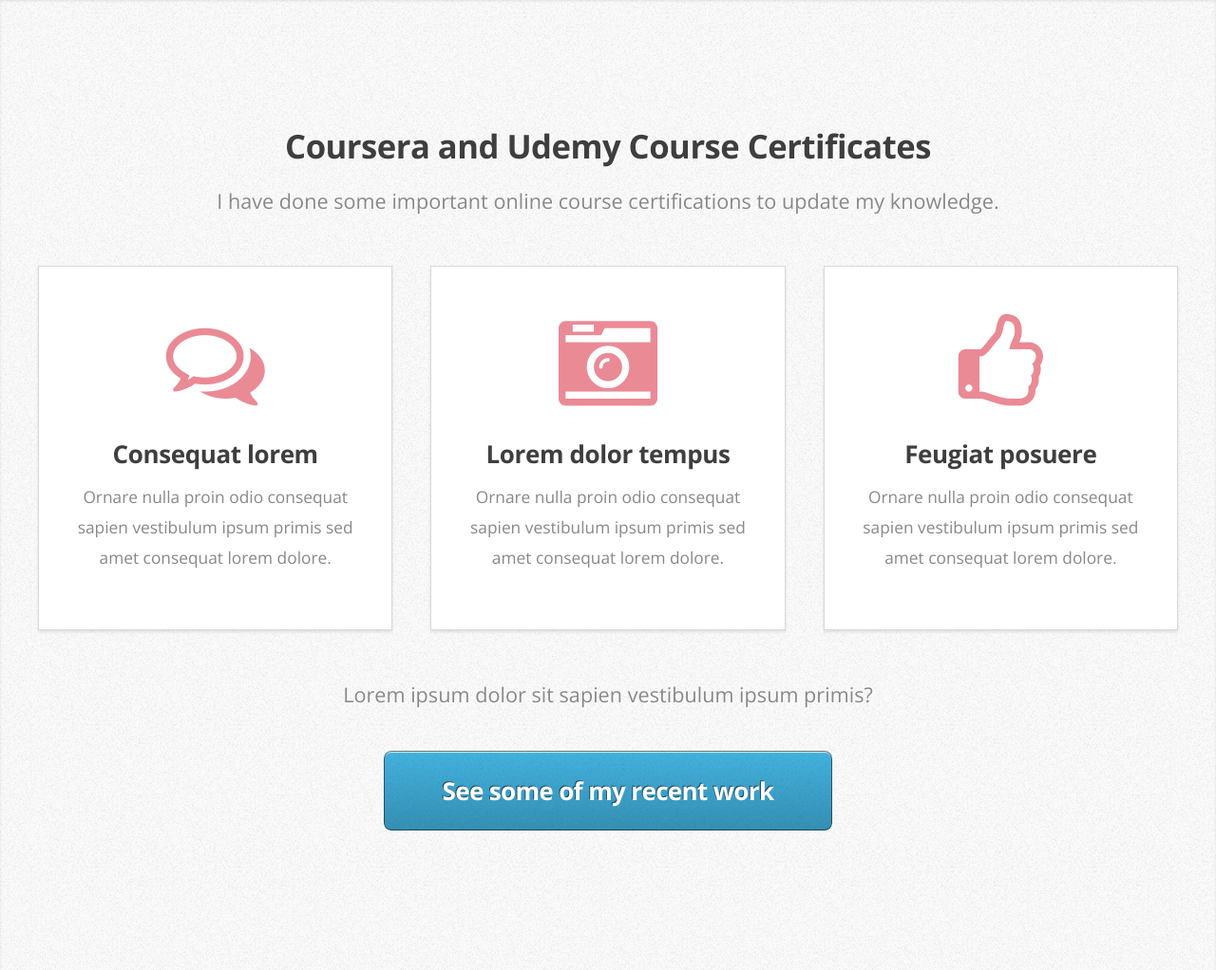
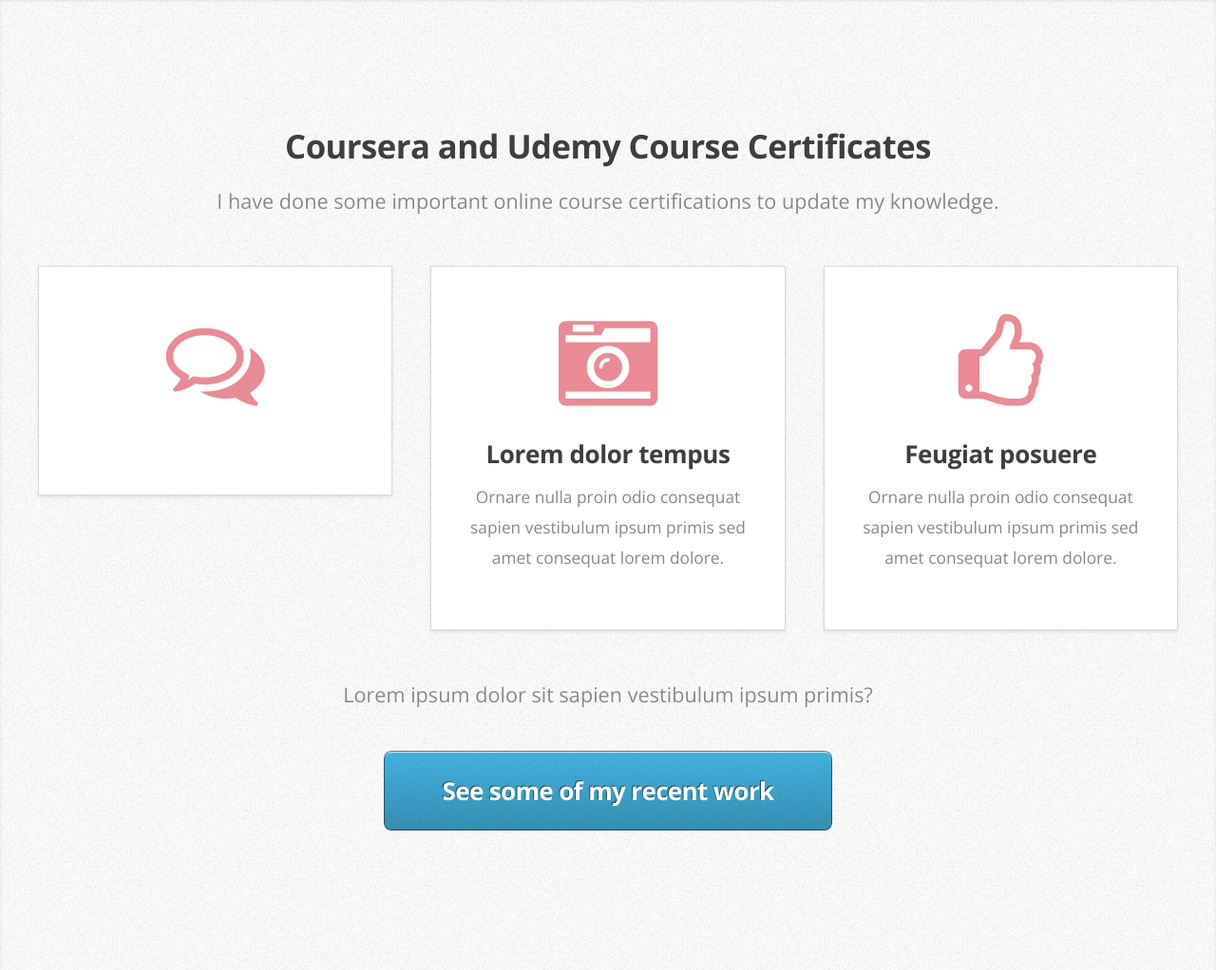
Before and after one commit to ManukumarNM/Profile_Django, a Django app: page / in a window 1280 px wide. Shown: the part 734-1756 px from the top of the page at 95% size. Run offline with Django 3.2, Linux system fonts and the light colour scheme; data comes from the database, SQL or seed files in the repository.

Commit message:
update content

```diff
--- a/template/index.html
+++ b/template/index.html
@@ -79,8 +79,8 @@
 							<div class="4u">
 								<section class="box style1">
 									<span class="icon featured fa-comments-o"></span>
-									<h3>Consequat lorem</h3>
-									<p>Ornare nulla proin odio consequat sapien vestibulum ipsum primis sed amet consequat lorem dolore.</p>
+									<h3></h3>
+									<p></p>
 								</section>
 							</div>
 							<div class="4u">
```
